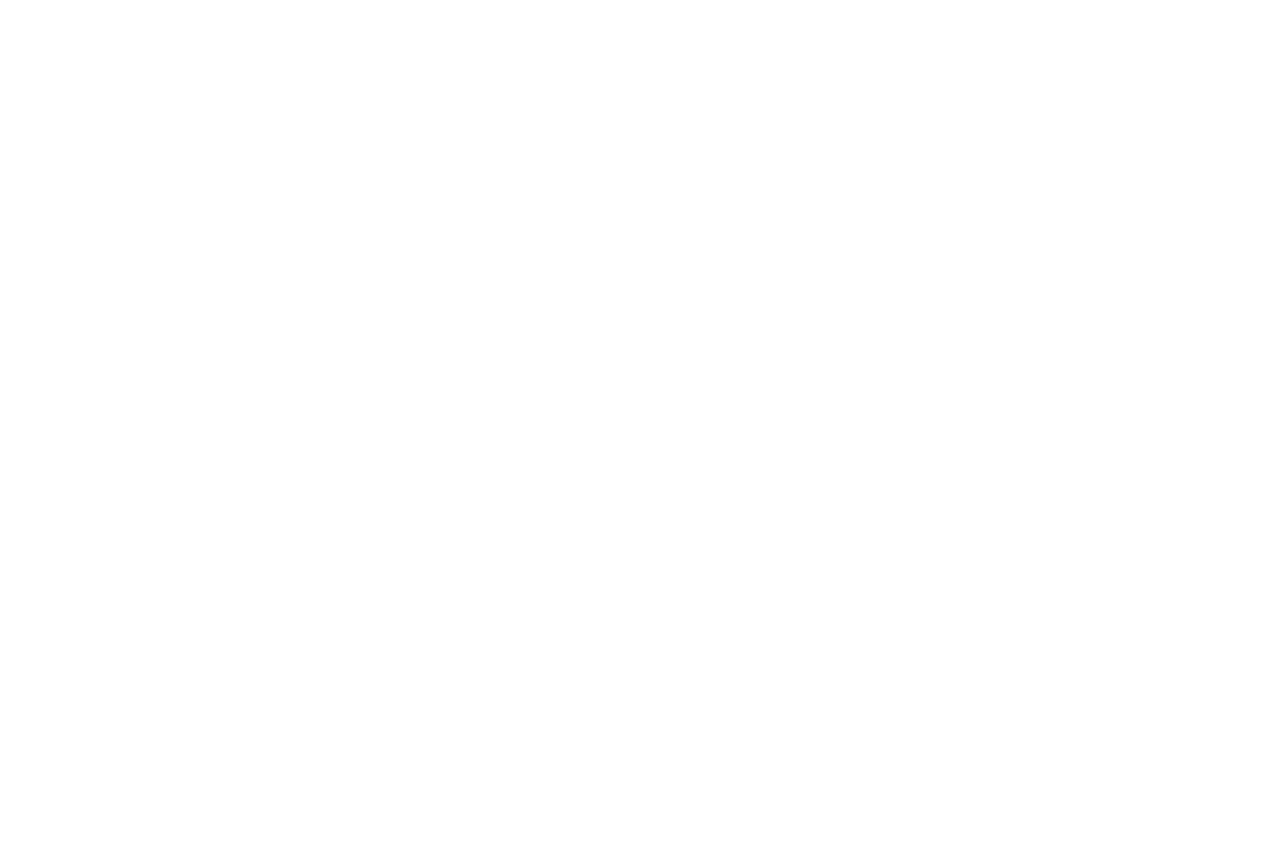
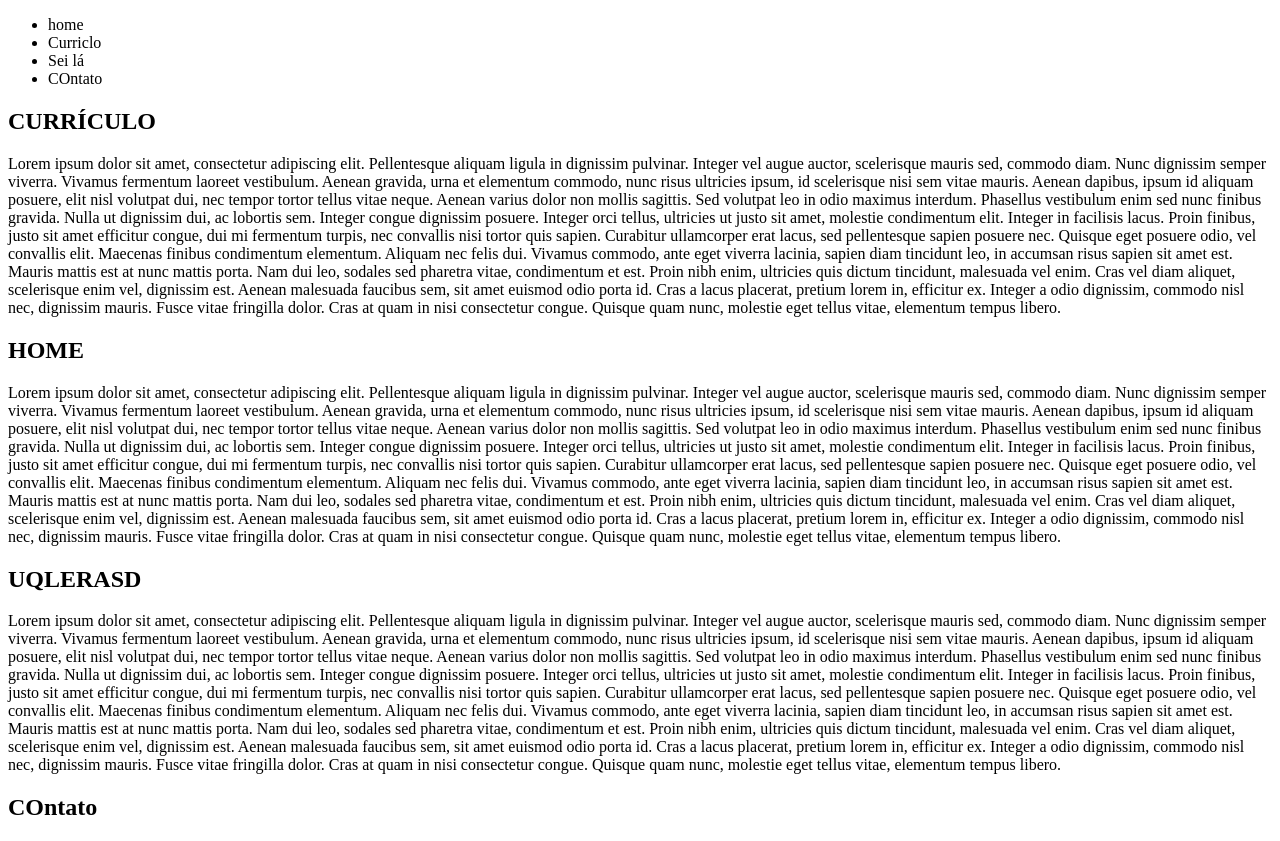
Before and after one commit to brofelipao/mocaliza, a website: page frontend/index.html in a window 1280 px wide. Before the commit the page ends 800 px from the top, so only its background shows below. Drawn offline with Linux system fonts and the light colour scheme.

Commit message:
alterações

```diff
--- a/frontend/index.html
+++ b/frontend/index.html
@@ -6,6 +6,39 @@
     <title>Document</title>
 </head>
 <body>
+    <nav id="nav-bar">
+        <ul>
+            <li href="#home">home</li>
+            <li href="#curriculo">Curriclo</li>
+            <li href="#seila">Sei lá</li>
+            <li href="#contato">COntato</li>
+        </ul>
+    </nav>
 
+    <section id="curriculo">
+        <h2>CURRÍCULO</h2>
+        Lorem ipsum dolor sit amet, consectetur adipiscing elit. Pellentesque aliquam ligula in dignissim pulvinar. Integer vel augue auctor, scelerisque mauris sed, commodo diam. Nunc dignissim semper viverra. Vivamus fermentum laoreet vestibulum. Aenean gravida, urna et elementum commodo, nunc risus ultricies ipsum, id scelerisque nisi sem vitae mauris. Aenean dapibus, ipsum id aliquam posuere, elit nisl volutpat dui, nec tempor tortor tellus vitae neque. Aenean varius dolor non mollis sagittis. Sed volutpat leo in odio maximus interdum. Phasellus vestibulum enim sed nunc finibus gravida. Nulla ut dignissim dui, ac lobortis sem. Integer congue dignissim posuere. Integer orci tellus, ultricies ut justo sit amet, molestie condimentum elit. Integer in facilisis lacus. Proin finibus, justo sit amet efficitur congue, dui mi fermentum turpis, nec convallis nisi tortor quis sapien. Curabitur ullamcorper erat lacus, sed pellentesque sapien posuere nec.
+        Quisque eget posuere odio, vel convallis elit. Maecenas finibus condimentum elementum. Aliquam nec felis dui. Vivamus commodo, ante eget viverra lacinia, sapien diam tincidunt leo, in accumsan risus sapien sit amet est. Mauris mattis est at nunc mattis porta. Nam dui leo, sodales sed pharetra vitae, condimentum et est. Proin nibh enim, ultricies quis dictum tincidunt, malesuada vel enim. Cras vel diam aliquet, scelerisque enim vel, dignissim est. Aenean malesuada faucibus sem, sit amet euismod odio porta id. Cras a lacus placerat, pretium lorem in, efficitur ex. Integer a odio dignissim, commodo nisl nec, dignissim mauris. Fusce vitae fringilla dolor. Cras at quam in nisi consectetur congue. Quisque quam nunc, molestie eget tellus vitae, elementum tempus libero.
+    </section>
+
+    <section id="home">
+        <h2>HOME</h2>
+        Lorem ipsum dolor sit amet, consectetur adipiscing elit. Pellentesque aliquam ligula in dignissim pulvinar. Integer vel augue auctor, scelerisque mauris sed, commodo diam. Nunc dignissim semper viverra. Vivamus fermentum laoreet vestibulum. Aenean gravida, urna et elementum commodo, nunc risus ultricies ipsum, id scelerisque nisi sem vitae mauris. Aenean dapibus, ipsum id aliquam posuere, elit nisl volutpat dui, nec tempor tortor tellus vitae neque. Aenean varius dolor non mollis sagittis. Sed volutpat leo in odio maximus interdum. Phasellus vestibulum enim sed nunc finibus gravida. Nulla ut dignissim dui, ac lobortis sem. Integer congue dignissim posuere. Integer orci tellus, ultricies ut justo sit amet, molestie condimentum elit. Integer in facilisis lacus. Proin finibus, justo sit amet efficitur congue, dui mi fermentum turpis, nec convallis nisi tortor quis sapien. Curabitur ullamcorper erat lacus, sed pellentesque sapien posuere nec.
+Quisque eget posuere odio, vel convallis elit. Maecenas finibus condimentum elementum. Aliquam nec felis dui. Vivamus commodo, ante eget viverra lacinia, sapien diam tincidunt leo, in accumsan risus sapien sit amet est. Mauris mattis est at nunc mattis porta. Nam dui leo, sodales sed pharetra vitae, condimentum et est. Proin nibh enim, ultricies quis dictum tincidunt, malesuada vel enim. Cras vel diam aliquet, scelerisque enim vel, dignissim est. Aenean malesuada faucibus sem, sit amet euismod odio porta id. Cras a lacus placerat, pretium lorem in, efficitur ex. Integer a odio dignissim, commodo nisl nec, dignissim mauris. Fusce vitae fringilla dolor. Cras at quam in nisi consectetur congue. Quisque quam nunc, molestie eget tellus vitae, elementum tempus libero.
+    </section>
+
+    <section id="seila">
+        <h2>UQLERASD</h2>
+        Lorem ipsum dolor sit amet, consectetur adipiscing elit. Pellentesque aliquam ligula in dignissim pulvinar. Integer vel augue auctor, scelerisque mauris sed, commodo diam. Nunc dignissim semper viverra. Vivamus fermentum laoreet vestibulum. Aenean gravida, urna et elementum commodo, nunc risus ultricies ipsum, id scelerisque nisi sem vitae mauris. Aenean dapibus, ipsum id aliquam posuere, elit nisl volutpat dui, nec tempor tortor tellus vitae neque. Aenean varius dolor non mollis sagittis. Sed volutpat leo in odio maximus interdum. Phasellus vestibulum enim sed nunc finibus gravida. Nulla ut dignissim dui, ac lobortis sem. Integer congue dignissim posuere. Integer orci tellus, ultricies ut justo sit amet, molestie condimentum elit. Integer in facilisis lacus. Proin finibus, justo sit amet efficitur congue, dui mi fermentum turpis, nec convallis nisi tortor quis sapien. Curabitur ullamcorper erat lacus, sed pellentesque sapien posuere nec.
+
+Quisque eget posuere odio, vel convallis elit. Maecenas finibus condimentum elementum. Aliquam nec felis dui. Vivamus commodo, ante eget viverra lacinia, sapien diam tincidunt leo, in accumsan risus sapien sit amet est. Mauris mattis est at nunc mattis porta. Nam dui leo, sodales sed pharetra vitae, condimentum et est. Proin nibh enim, ultricies quis dictum tincidunt, malesuada vel enim. Cras vel diam aliquet, scelerisque enim vel, dignissim est. Aenean malesuada faucibus sem, sit amet euismod odio porta id. Cras a lacus placerat, pretium lorem in, efficitur ex. Integer a odio dignissim, commodo nisl nec, dignissim mauris. Fusce vitae fringilla dolor. Cras at quam in nisi consectetur congue. Quisque quam nunc, molestie eget tellus vitae, elementum tempus libero.
+    </section>
+
+    <section>
+        <h2>COntato</h2>
+        <form id="formContato" action="Javascript:void(0)">
+
+        </form>
+    </section>
 </body>
 </html>
```
Also changed, not shown: src/main.js (+18 -20 lines), frontend/styles.css (added), 2 other files.
